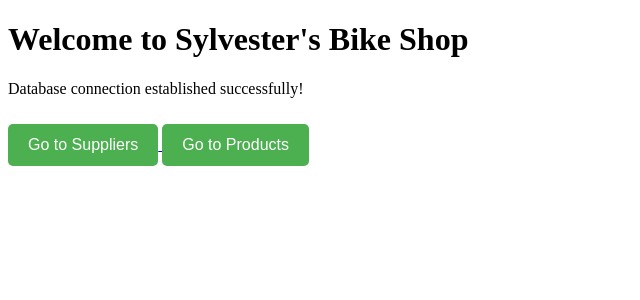
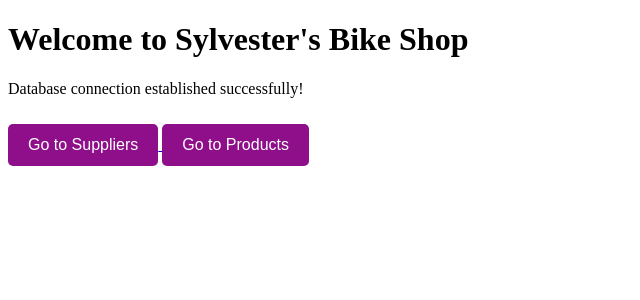
Before and after one commit to Migi22/Sylvester_Bike_Shop, a PHP site: page / in a window 1280 px wide. Shown: the top 300 px of the page, without its empty margins (0-640 px from the left). Run offline with PHP 8.4, Linux system fonts and the light colour scheme.

Commit message:
Adjusted colors

```diff
--- a/assets/index.css
+++ b/assets/index.css
@@ -60,7 +60,7 @@ p {
 
 /* Simple Button Styling */
 .btn {
-  background-color: #4caf50;
+  background-color: #8f0e89;
   color: white;
   padding: 12px 20px;
   text-align: center;
@@ -74,5 +74,5 @@ p {
 }
 
 .btn:hover {
-  background-color: #45a049;
+  background-color: #c211b9;
 }
```
